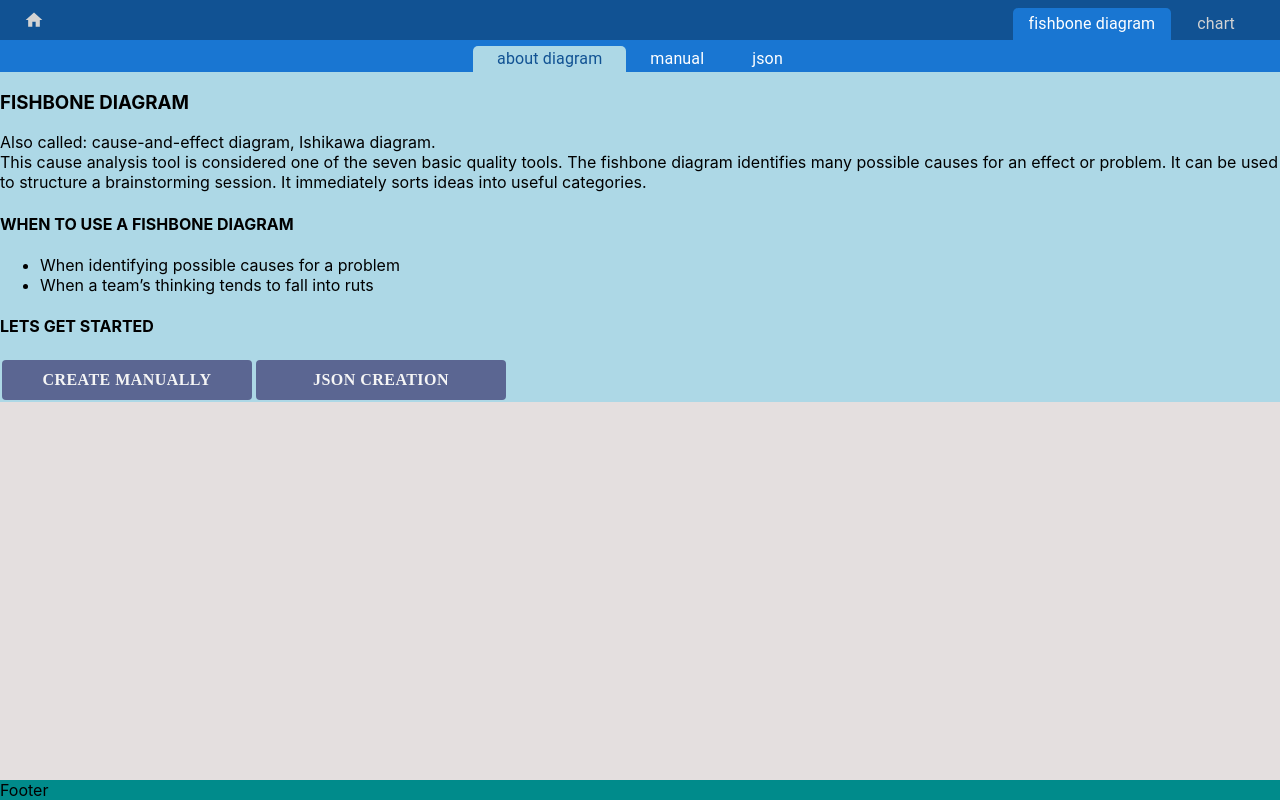
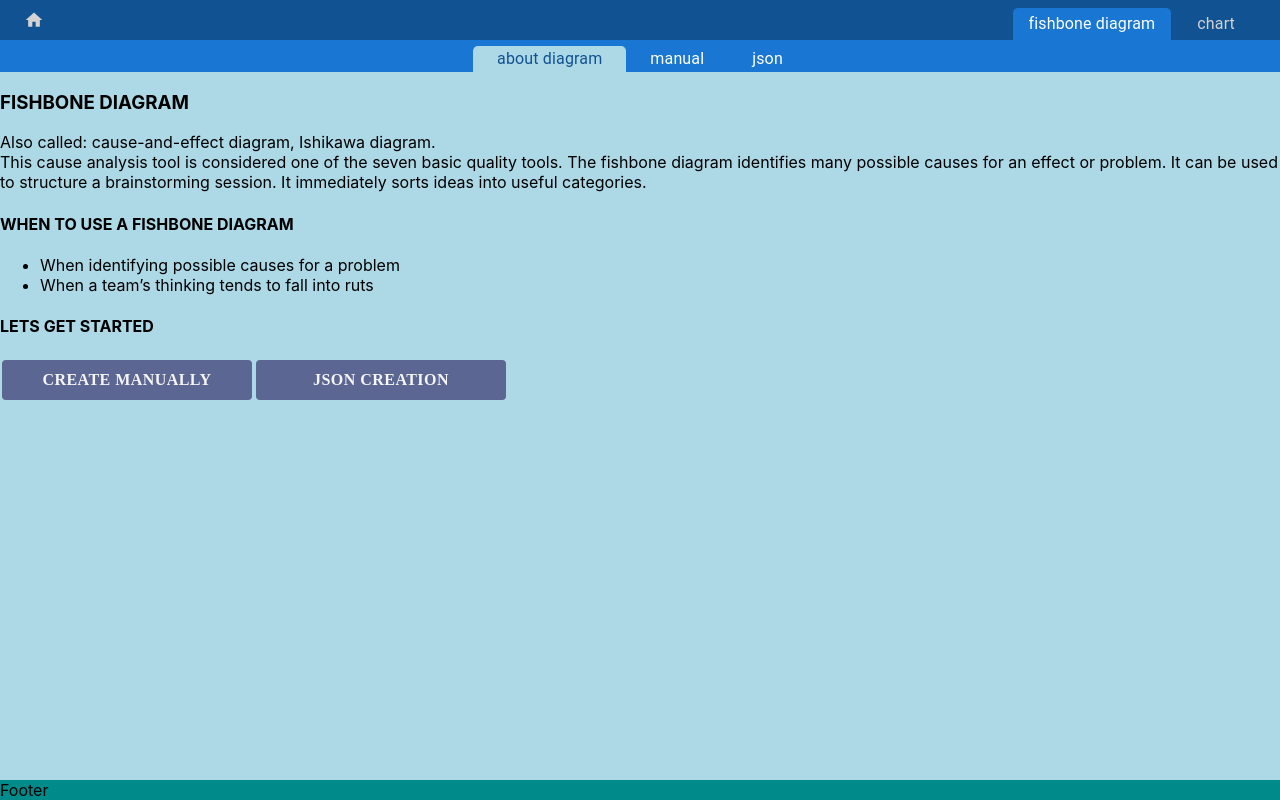
Before and after one commit to yasenvit/handleclick, a React (Create React App) app: page /fishbone-diagram in a window 1280 px wide. Built offline with nearby package versions, Linux system fonts and the light colour scheme.

Commit message:
fix main container height

```diff
--- a/src/App.css
+++ b/src/App.css
@@ -38,6 +38,8 @@
     min-width: 1024px;
     max-width: 1920px;
     margin: 0 auto;
+    box-sizing: border-box;
+    display: flex;
 }
 .footer {
     background-color: darkcyan;
--- a/src/fishbone/FishboneStyling.css
+++ b/src/fishbone/FishboneStyling.css
@@ -1,6 +1,6 @@
 .fishbone-container {
     box-sizing: border-box;
-    width: 100vw;
+    width: 100%;
     background-color: lightblue;
     overflow: hidden;
 }
```
